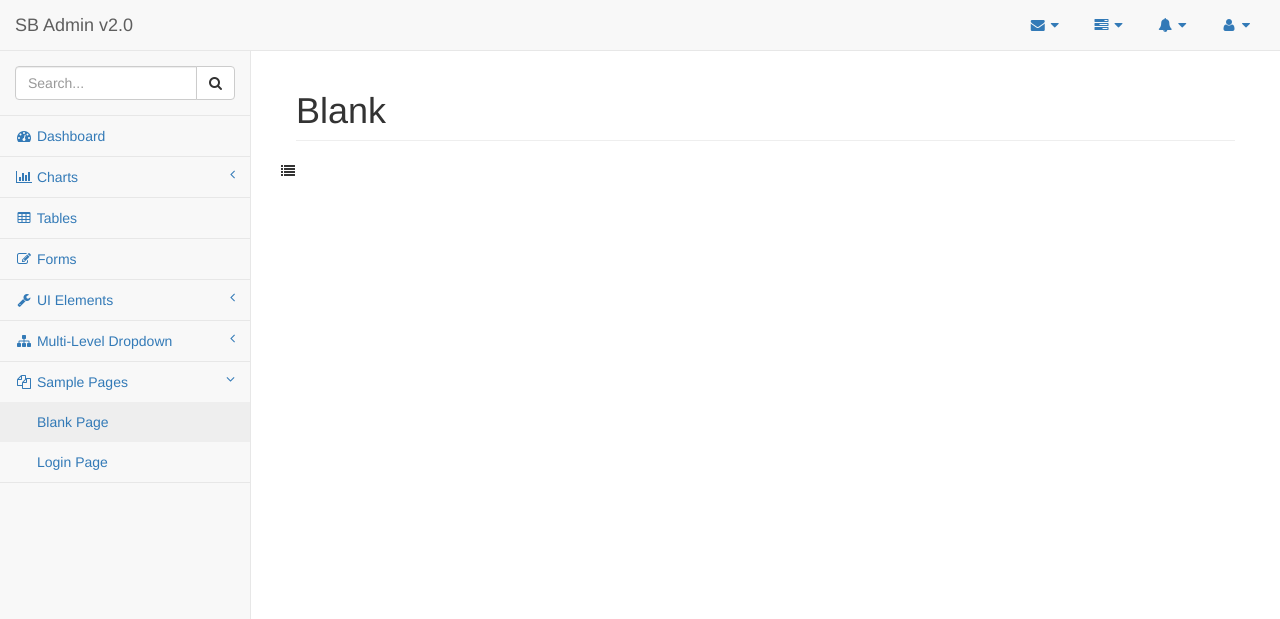
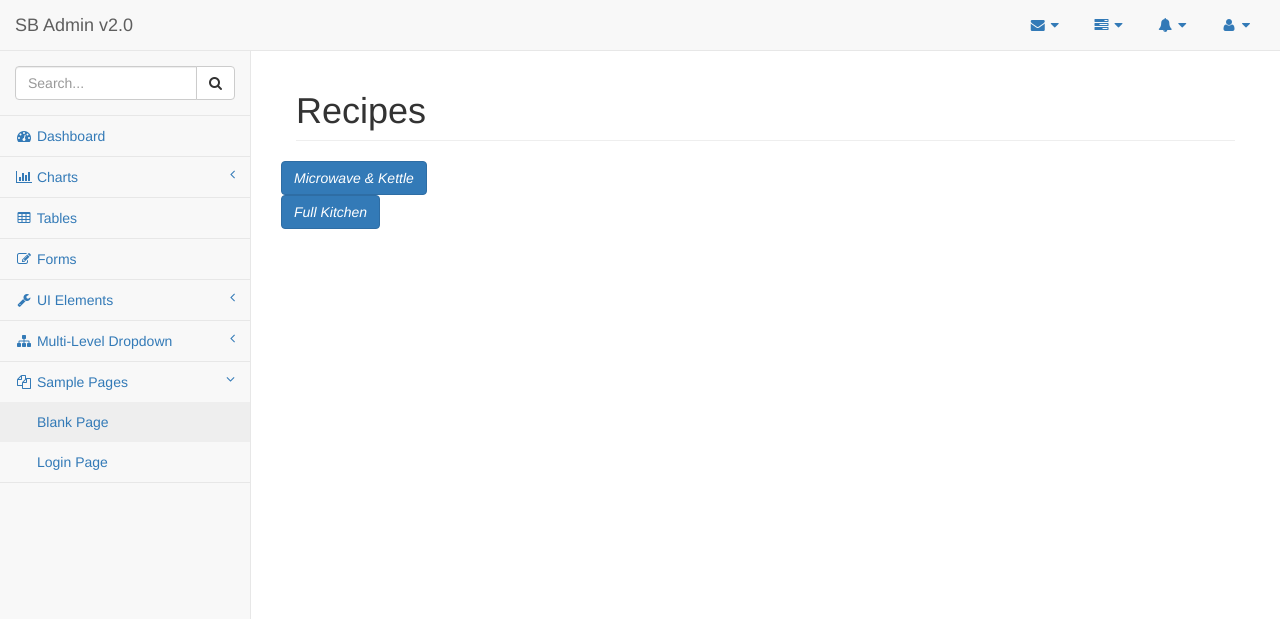
Before and after one commit to erinsussmann/HeckinCollege, a website: page startbootstrap-sb-admin-2-gh-pages/pages/recipes.html in a window 1280 px wide. Drawn offline with Linux system fonts and the light colour scheme.

Commit message:
one (1) recipe and two (2) buttons

```diff
--- a/startbootstrap-sb-admin-2-gh-pages/pages/recipes.html
+++ b/startbootstrap-sb-admin-2-gh-pages/pages/recipes.html
@@ -372,12 +372,15 @@
             <div class="container-fluid">
                 <div class="row">
                     <div class="col-lg-12">
-                        <h1 class="page-header">Blank</h1>
+                        <h1 class="page-header">Recipes</h1>
                     </div>
                     <!-- /.col-lg-12 -->
-                    <div class = ""
-                    <button type="button" class="btn btn-primary btn-circle"><i class="fa fa-list"></i>
-                    </button>
+                    <div>
+                      <button type="button" class="btn btn-primary"><i href="recipes_mk.html">Microwave & Kettle</i></button>
+                  </div><!--button stuff-->
+                  <div>
+                    <button type="button" class="btn btn-primary"><i href="recipeskitchen.html">Full Kitchen</i></button>
+                </div><!--button stuff2-->
                 </div>
                 <!-- /.row -->
             </div>
```
Also changed, not shown: startbootstrap-sb-admin-2-gh-pages/pages/recipes_mk.html (+3 -0 lines).
